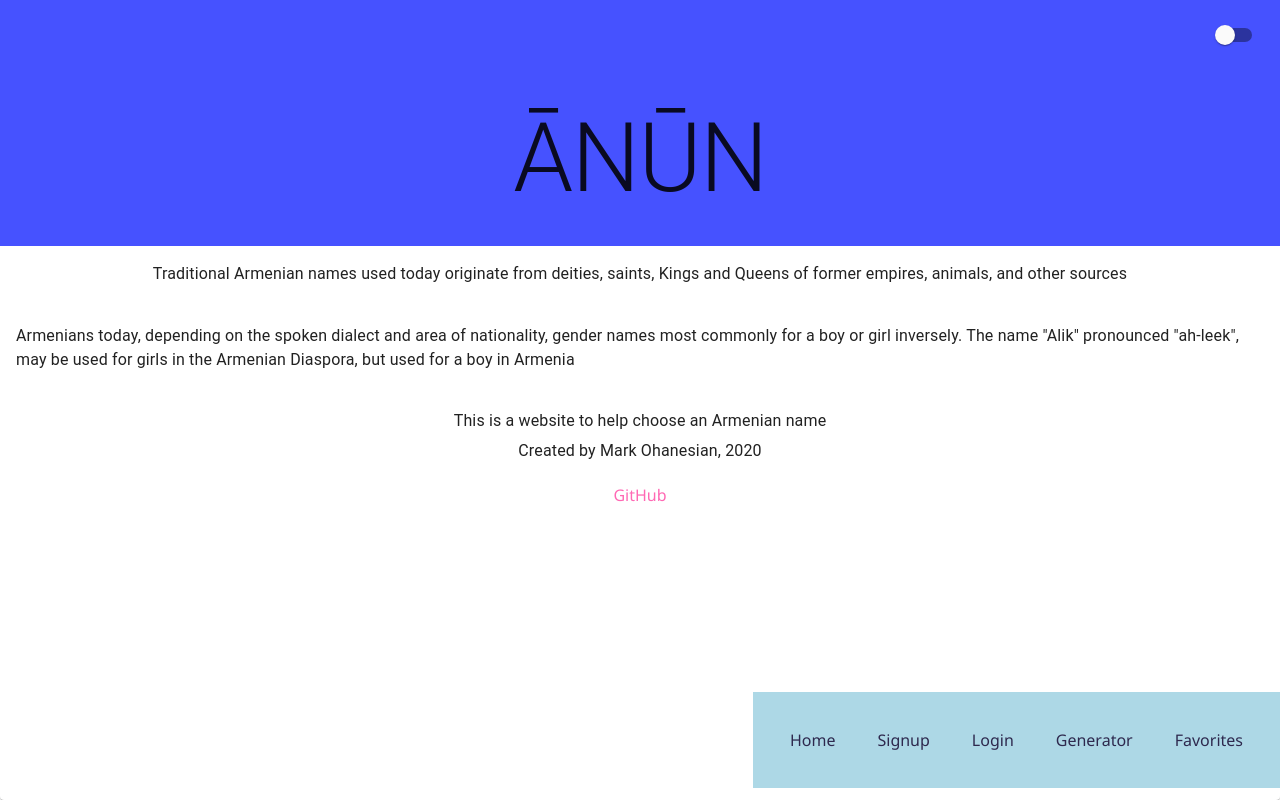
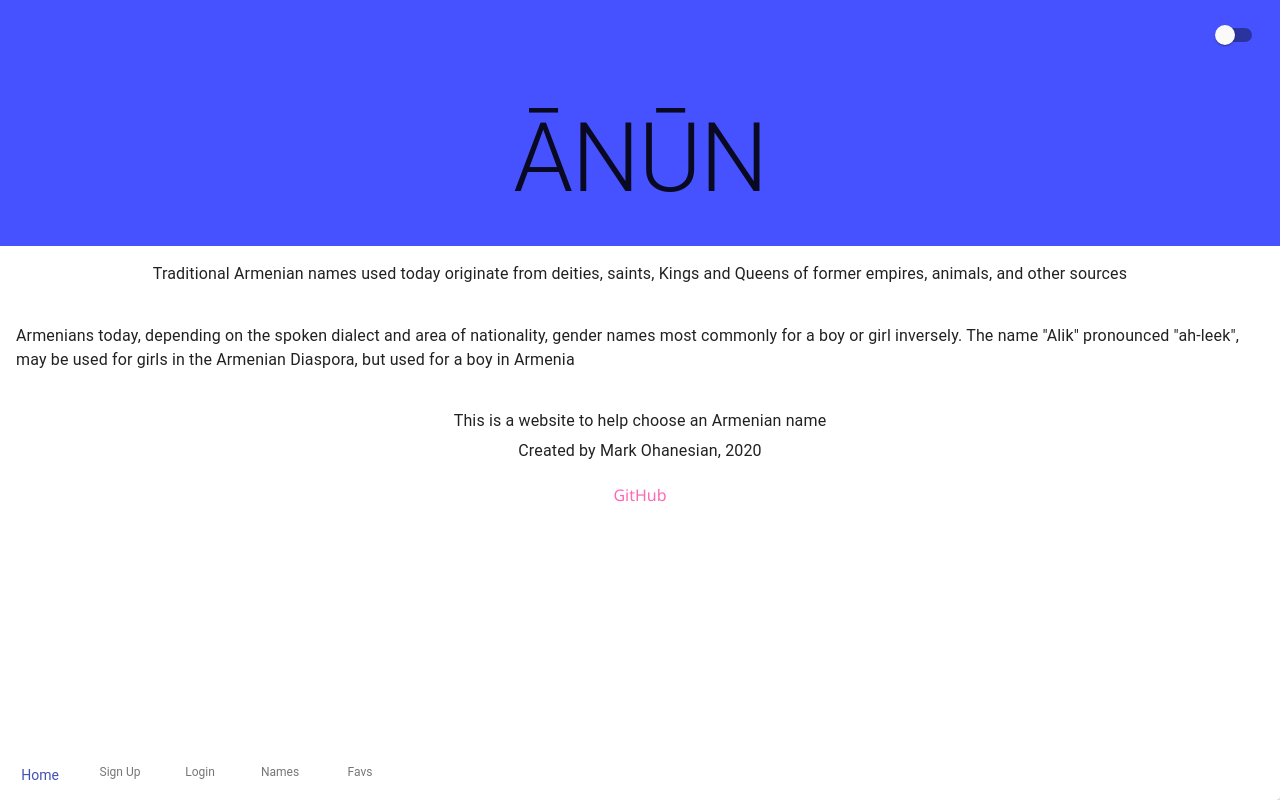
Before and after one commit to markohanesian/armenian-names, a React (Create React App) app: page / in a window 1280 px wide. Built offline with nearby package versions, Linux system fonts and the light colour scheme; no server answers.

Commit message:
Updated bottom navigation styling

```diff
--- a/src/App.js
+++ b/src/App.js
@@ -1,6 +1,6 @@
 import React from "react";
 // navigation
-import { BrowserRouter as Router, Switch, Route, Link } from "react-router-dom";
+import { BrowserRouter as Router, Switch, Route } from "react-router-dom";
 // import logo from './logo.svg';
 import "./App.css";
 // page components
@@ -12,29 +12,55 @@ import SignUpNew from './components/SignUpNew';
 import GeneratorPage from './pages/GeneratorPage';
 // Firebase Authentication
 import { AuthProvider } from './Auth';
+import Grid from '@material-ui/core/Grid';
+// Bottom Navbar
+import BottomNavigation from '@material-ui/core/BottomNavigation';
+import BottomNavigationAction from '@material-ui/core/BottomNavigationAction';
+import { makeStyles } from '@material-ui/core/styles';
+// Bottom Navbar Icons
+// import HomeIcon from '@material-ui/icons';
+// import VpnKeyIcon from '@material-ui/icons';
+// // import DnsIcon from '@material-ui/icons';
+// import FavoriteIcon from '@material-ui/icons';
+// import AddIcon from '@material-ui/icons/Add';
 
+const useStyles = makeStyles({
+  bottomNav: {
+    display: 'relative',
+    bottom: '0',
+    position: 'fixed',
+  },
+  navbutton: {
+    // display: 'flex',
+    // flexDirection: 'row'
+    padding: '0rem',
+    // margin: '0rem'
+  }
+});
 
 export default function App() {
+  const classes = useStyles();
+  const [value, setValue] = React.useState(0);
+
   const NavBar = (
-    <nav id="bottom-navigation-group">
-      <ul>
-        <li>
-          <Link to="/">Home</Link>
-        </li>
-        <li>
-          <Link to="/signup">Signup</Link>
-        </li>
-        <li>
-          <Link to="/login">Login</Link>
-        </li>
-        <li>
-          <Link to="/generator">Generator</Link>
-        </li>
-        <li>
-          <Link to="/favorites">Favorites</Link>
-        </li>
-      </ul>
-    </nav>
+    <Grid container>
+      <Grid item xs={12}>
+        <BottomNavigation
+          value={value}
+          onChange={(event, newValue) => {
+            setValue(newValue);
+          }}
+          showLabels
+          className={classes.bottomNav}
+        >
+          <BottomNavigationAction className={classes.navbutton} href="/" label="Home"  />
+          <BottomNavigationAction className={classes.navbutton} href="/signup" label="Sign Up" />
+          <BottomNavigationAction className={classes.navbutton} href="/login" label="Login" />
+          <BottomNavigationAction className={classes.navbutton} href="/generator" label="Names" />
+          <BottomNavigationAction className={classes.navbutton} href="/favorites" label="Favs"  />
+          </BottomNavigation>
+      </Grid>
+    </Grid>
   );
 
   return (
```
